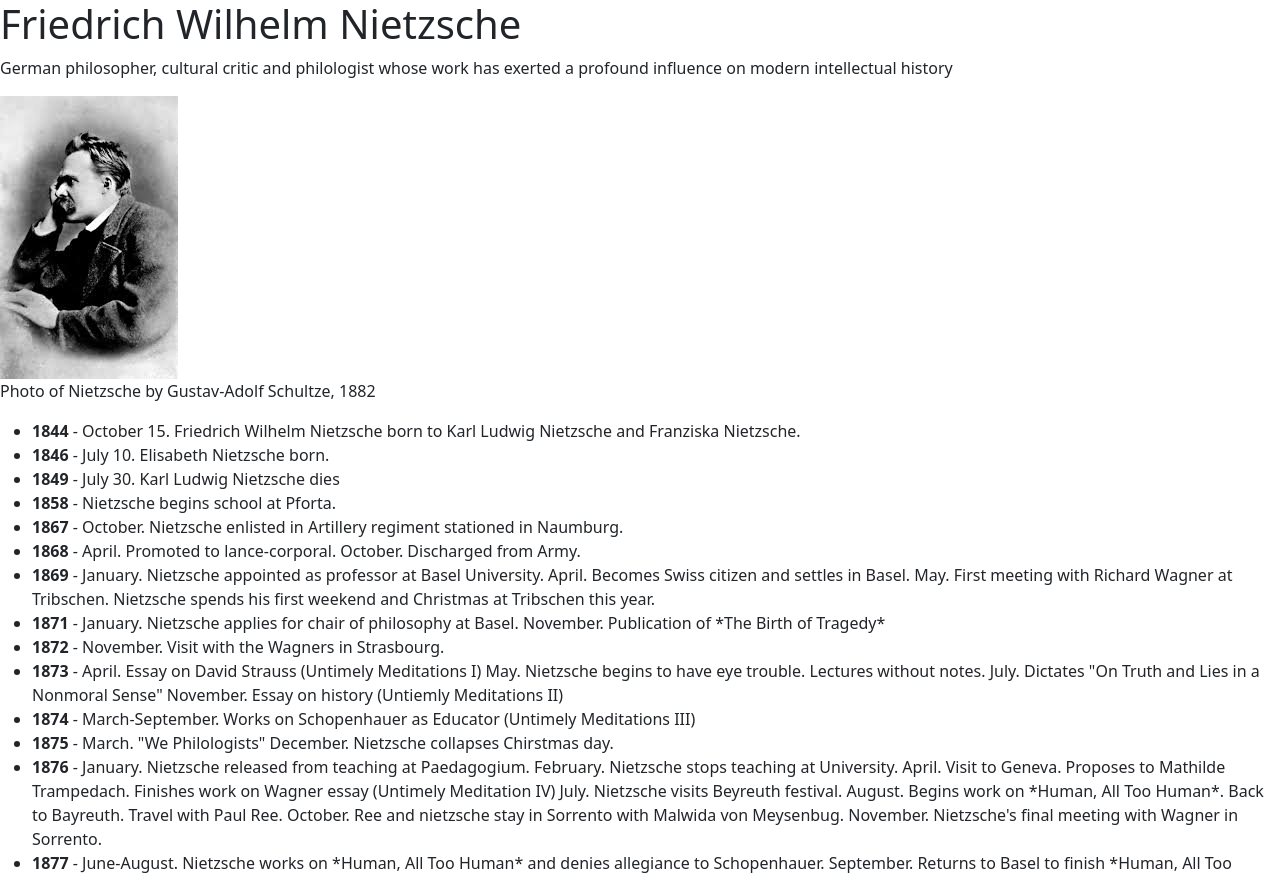
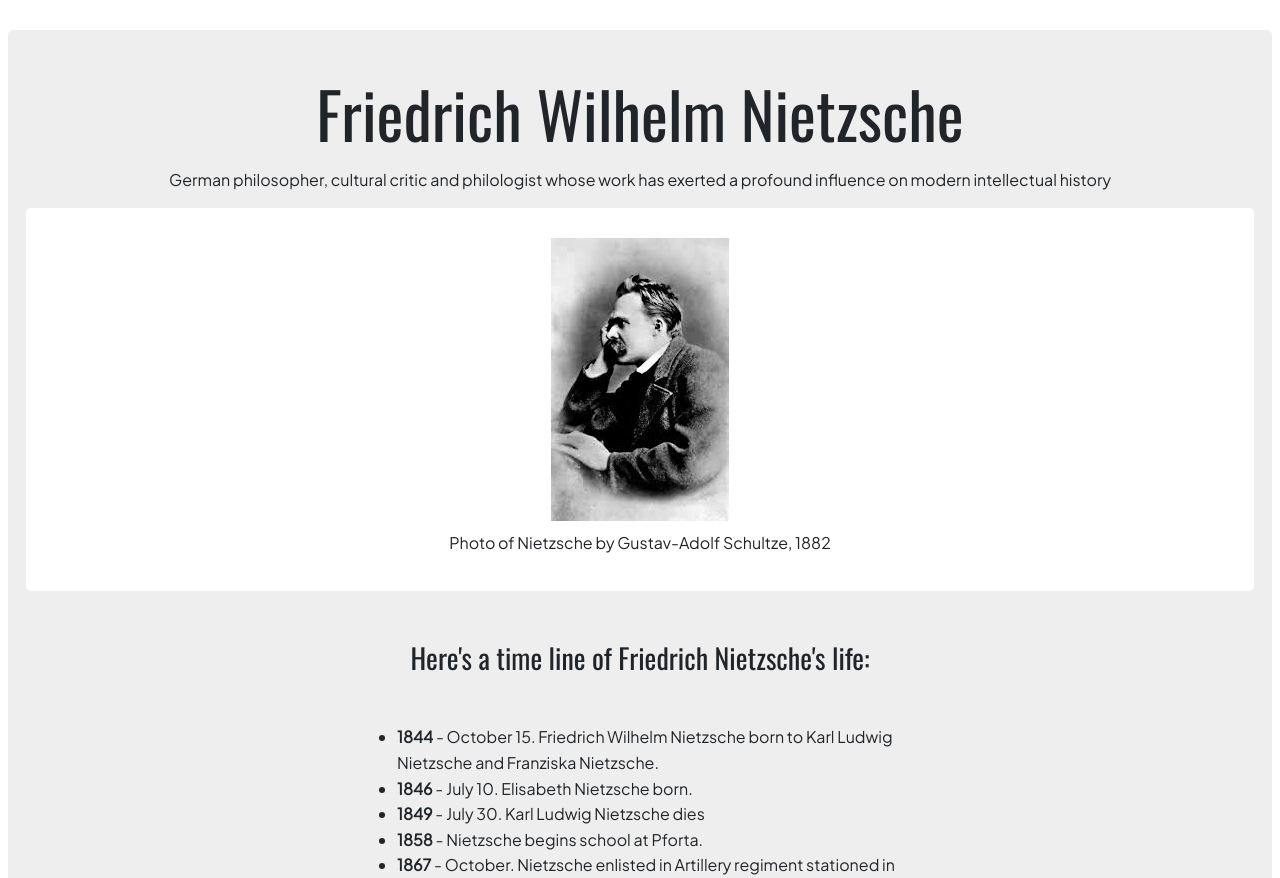
Before and after one commit to bahar-b/tribute-page, a plain HTML site: page index.html in a window 1280 px wide. Shown: the top 878 px of the page. Drawn offline with nearby package versions, Linux system fonts and the light colour scheme; a web font is replaced by a local one.

Commit message:
update html and imrove css

```diff
--- a/index.html
+++ b/index.html
@@ -11,7 +11,19 @@
       integrity="sha384-1BmE4kWBq78iYhFldvKuhfTAU6auU8tT94WrHftjDbrCEXSU1oBoqyl2QvZ6jIW3"
       crossorigin="anonymous"
     />
-    <link rel="stylesheet" href="/style.css">
+    <link rel="preconnect" href="https://fonts.googleapis.com" />
+    <link rel="preconnect" href="https://fonts.gstatic.com" crossorigin />
+    <link
+      href="https://fonts.googleapis.com/css2?family=Oswald&family=Playfair+Display:ital,wght@1,500&display=swap"
+      rel="stylesheet"
+    />
+    <link rel="preconnect" href="https://fonts.googleapis.com" />
+    <link rel="preconnect" href="https://fonts.gstatic.com" crossorigin />
+    <link
+      href="https://fonts.googleapis.com/css2?family=Oswald&family=Plus+Jakarta+Sans&display=swap"
+      rel="stylesheet"
+    />
+    <link rel="stylesheet" href="/style.css" />
   </head>
   <body>
     <div id="main">
@@ -23,12 +35,18 @@
         </p>
       </div>
       <figure id="img-div">
-        <img src="/images/nietzsche.jpg" id="img" alt="Nietzsche's picture" />
+        <img
+          src="/images/nietzsche.jpg"
+          id="img"
+          class="img-fluid"
+          alt="Nietzsche's picture"
+        />
         <figcaption id="img-caption">
           <p>Photo of Nietzsche by Gustav-Adolf Schultze, 1882</p>
         </figcaption>
       </figure>
       <div id="tribute-info">
+        <h3>Here's a time line of Friedrich Nietzsche's life:</h3>
         <ul>
           <li>
             <strong>1844</strong> - October 15. Friedrich Wilhelm Nietzsche born
@@ -173,25 +191,27 @@
           </li>
           <li><strong>1900</strong> - August 25. Nietzsche dies.</li>
         </ul>
-        <div class="quote">
-          <p>
-            "The higher we soar, the smaller we appear to those who cannot fly."
-          </p>
-          <p>
-            Friedrich Nietzsche
-          </p>
-        </div>
+        <blockquote>
+          <cite>
+            <p>
+              "The higher we soar, the smaller we appear to those who cannot
+              fly."
+            </p>
+            <p>Friedrich Nietzsche</p>
+          </cite>
+        </blockquote>
         <div class="link">
-          <p>
+          <h3>
             If you have time, you should read more about this incredible human
             being on his
             <a
               href="https://en.wikipedia.org/wiki/Friedrich_Nietzsche"
               id="tribute-link"
+              class="text-decoration-none"
               target="-blank"
               >Wikipedia entry</a
             >.
-          </p>
+          </h3>
         </div>
       </div>
     </div>
--- a/style.css
+++ b/style.css
@@ -0,0 +1,64 @@
+:root {
+  --font-family-header: "Oswald", sans-serif;
+  --font-family-default: "Plus Jakarta Sans", sans-serif;
+}
+#main {
+  background: #eee;
+  margin: 30px 8px;
+  padding: 18px;
+  border-radius: 5px;
+  font-family: var(--font-family-default);
+}
+h1,
+h2,
+h3 {
+  font-family: var(--font-family-header);
+}
+#title {
+  text-align: center;
+  margin-top: 27px;
+}
+#title h1 {
+  font-size: 4em;
+}
+#title p {
+  margin: 16px 0 16px 0;
+}
+figure {
+  background: white;
+  padding: 20px;
+  border-radius: 5px;
+  text-align: center;
+}
+figure #img {
+  display: block;
+  margin: 0 auto;
+  padding: 10px;
+  border-radius: 3px;
+}
+figcaption {
+  margin-top: 15px 0 5px 0;
+}
+#tribute-info h3 {
+  margin: 50px 0;
+  text-align: center;
+}
+#tribute-info ul {
+  margin: 0 auto 70px auto;
+  max-width: 550px;
+  line-height: 1.6;
+}
+blockquote {
+  max-width: 580px;
+  margin: 0 auto 50px auto;
+  padding: 40px;
+  text-align: center;
+  background: white;
+  border-radius: 5px;
+}
+.link {
+  text-align: center;
+}
+.link h3 {
+  font-size: 24px;
+}
```
